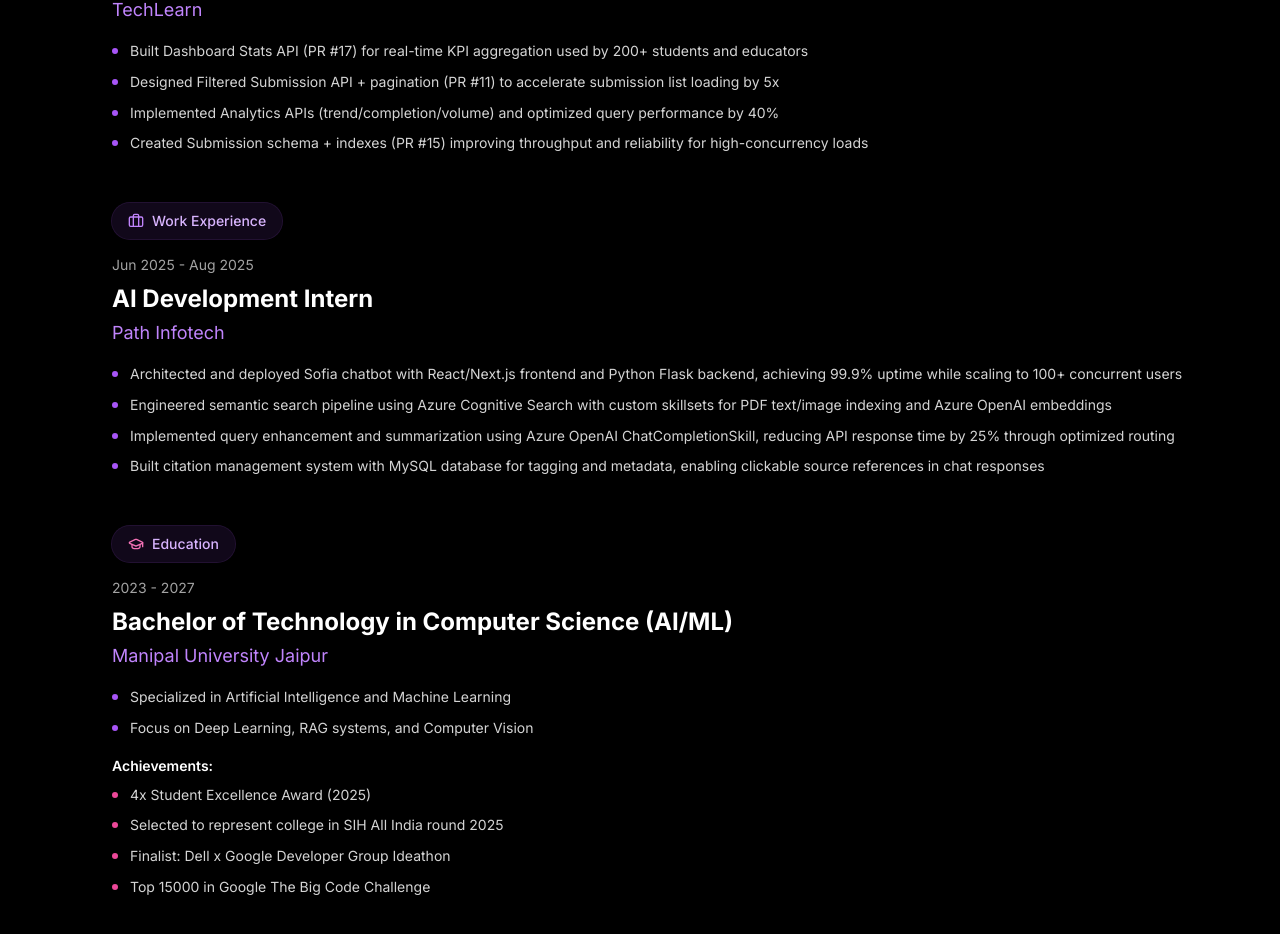
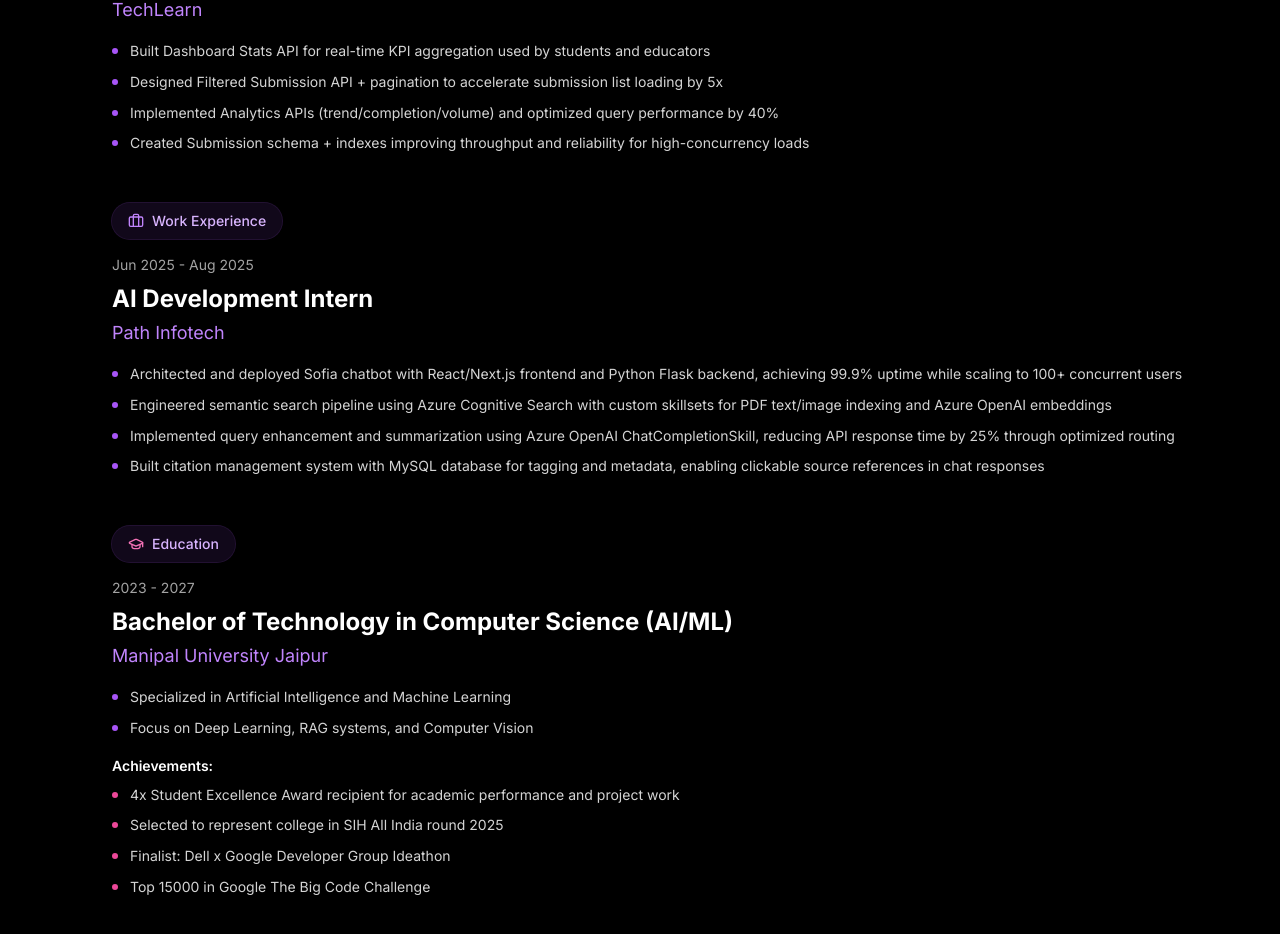
Before and after one commit to CodexManvik/CodexManvik.github.io, a Next.js app: page / in a window 1280 px wide. Shown: the part 2597-3531 px from the top of the page. Built offline with nearby package versions, Linux system fonts and the light colour scheme; no server answers.

Commit message:
refactor: remove PR references and enhance clarity in experience descriptions

```diff
--- a/data/experience.ts
+++ b/data/experience.ts
@@ -8,10 +8,10 @@ export const experience: ExperienceEntry[] = [
     organization: 'TechLearn',
     duration: 'Mar 2026 - Present (Remote)',
     description: [
-      'Built Dashboard Stats API (PR #17) for real-time KPI aggregation used by 200+ students and educators',
-      'Designed Filtered Submission API + pagination (PR #11) to accelerate submission list loading by 5x',
+      'Built Dashboard Stats API for real-time KPI aggregation used by students and educators',
+      'Designed Filtered Submission API + pagination to accelerate submission list loading by 5x',
       'Implemented Analytics APIs (trend/completion/volume) and optimized query performance by 40%',
-      'Created Submission schema + indexes (PR #15) improving throughput and reliability for high-concurrency loads',
+      'Created Submission schema + indexes improving throughput and reliability for high-concurrency loads',
     ],
   },
   {
@@ -38,7 +38,7 @@ export const experience: ExperienceEntry[] = [
       'Focus on Deep Learning, RAG systems, and Computer Vision',
     ],
     achievements: [
-      '4x Student Excellence Award (2025)',
+      '4x Student Excellence Award recipient for academic performance and project work',
       'Selected to represent college in SIH All India round 2025',
       'Finalist: Dell x Google Developer Group Ideathon',
       'Top 15000 in Google The Big Code Challenge',
```
